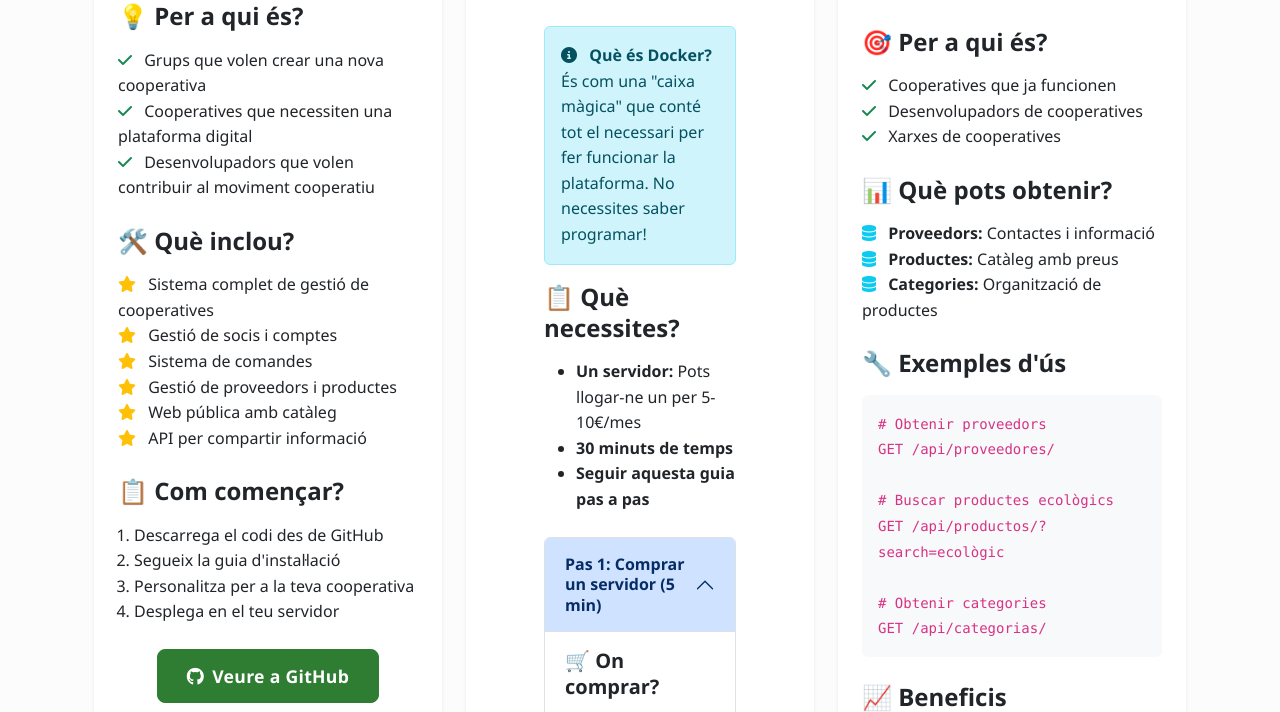
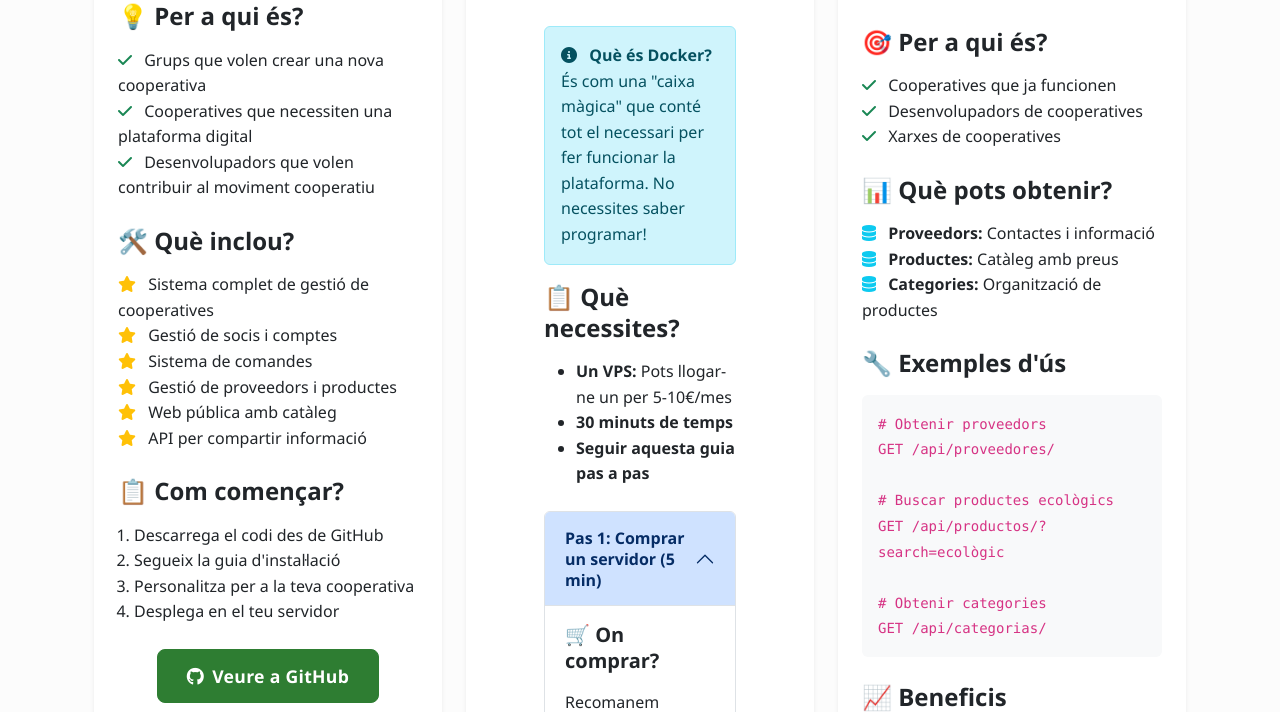
Before and after one commit to fosc19/coopconsum, a Django app: page /cooperatives/ in a window 1280 px wide. Shown: the part 1016-1728 px from the top of the page. Run offline with Django 5.2, Linux system fonts and the light colour scheme; data that the repository does not hold is empty.

Commit message:
Millores text guia Docker: canviar 'servidor' per 'VPS' i usar IP d'exemple genèrica

```diff
--- a/web/templates/web/cooperatives.html
+++ b/web/templates/web/cooperatives.html
@@ -114,7 +114,7 @@
 
                             <h4>📋 Què necessites?</h4>
                             <ul class="mb-4">
-                                <li><strong>Un servidor:</strong> Pots llogar-ne un per 5-10€/mes</li>
+                                <li><strong>Un VPS:</strong> Pots llogar-ne un per 5-10€/mes</li>
                                 <li><strong>30 minuts de temps</strong></li>
                                 <li><strong>Seguir aquesta guia pas a pas</strong></li>
                             </ul>
@@ -292,7 +292,7 @@
                                 <div class="alert alert-light">
                                     <p><strong>En lloc d'usar la IP del servidor, pots tenir un domini propi:</strong></p>
                                     <ul>
-                                        <li><strong>Què és?</strong> En lloc de <code>http://51.75.200.136</code> pots tenir <code>https://latuacooperativa.cat</code></li>
+                                        <li><strong>Què és?</strong> En lloc de <code>http://192.168.1.100</code> pots tenir <code>https://latuacooperativa.cat</code></li>
                                         <li><strong>On comprar?</strong> Namecheap, GoDaddy, o qualsevol registrador de dominis (10-15€/any)</li>
                                         <li><strong>Com configurar?</strong> Al panell del domini, apunta els DNS cap a la IP del teu servidor</li>
                                         <li><strong>HTTPS gratuït:</strong> Pots afegir certificat SSL gratuït amb Let's Encrypt</li>
```
